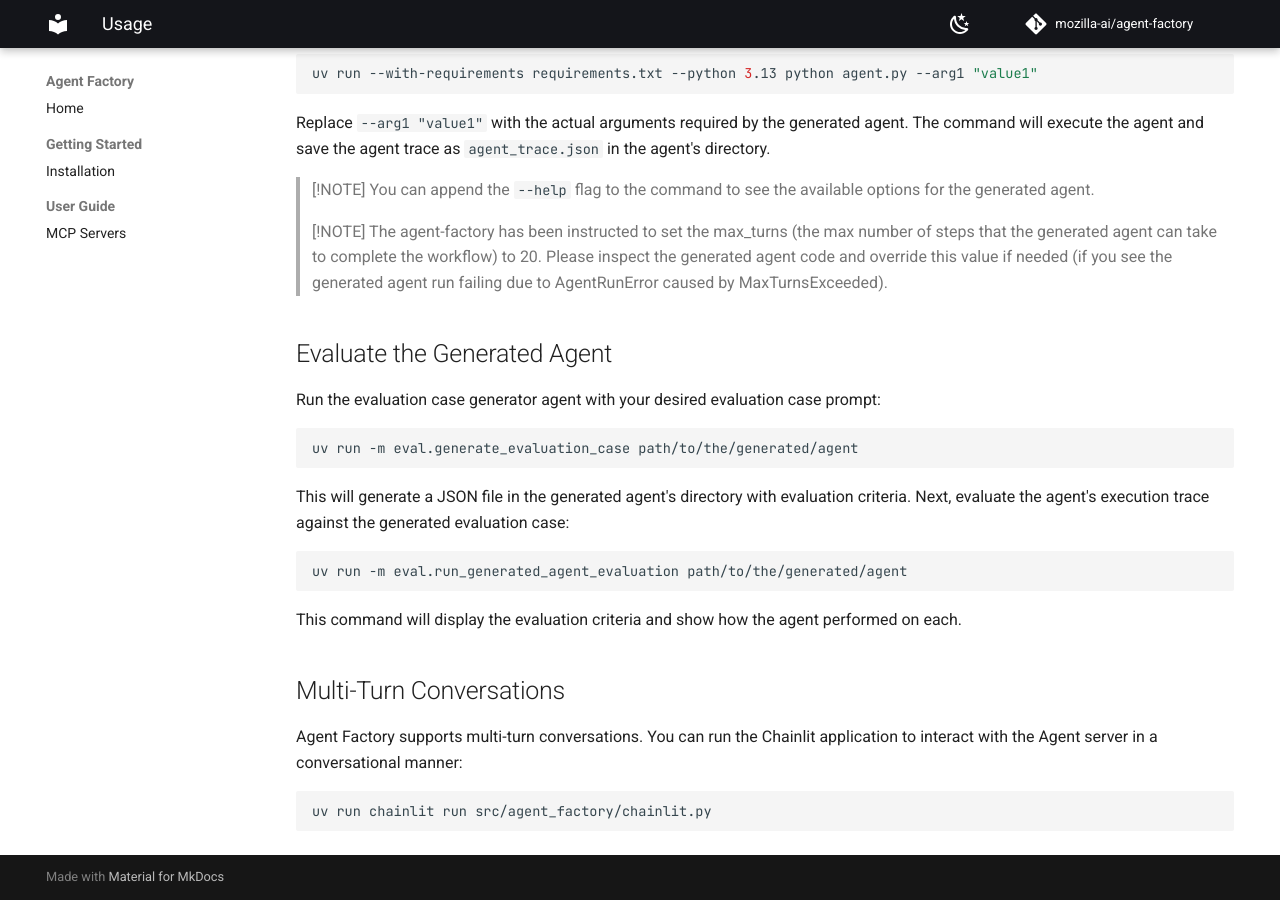
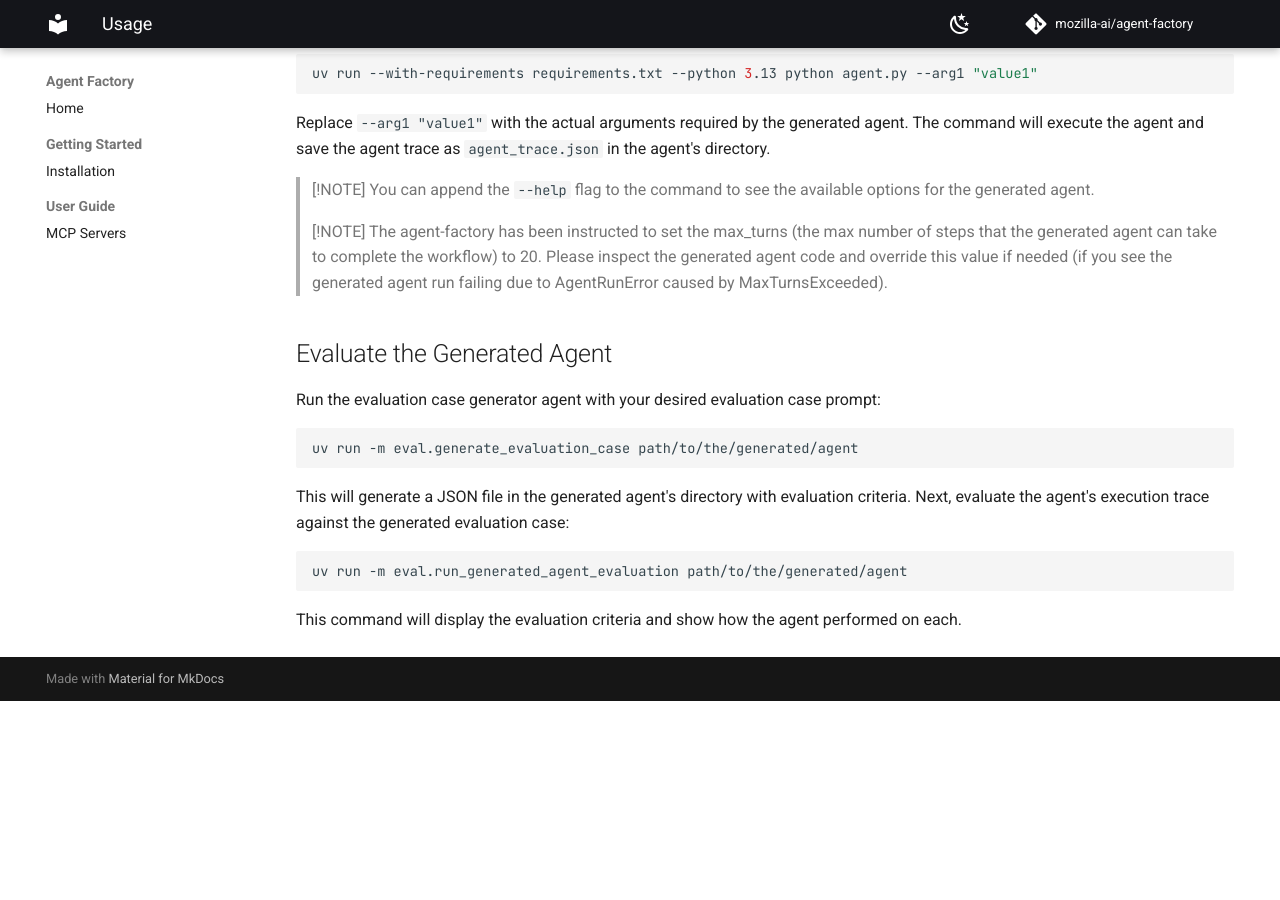
Before and after one commit to mozilla-ai/agent-factory, an MkDocs documentation site: the page built from docs/getting-started/usage.md, in a window 1280 px wide and 900 px high, scrolled down 2444 px. Built offline with MkDocs 1.6.1 and Material for MkDocs 9.7.7, drawn with Linux system fonts in a browser that asks for light colours; comment, search, counter and statistics services are not loaded; after the commit the page ends 3145 px from its top, so only the background shows below that.

Commit message:
Move multi-turn to its own file

````diff
--- a/docs/getting-started/usage.md
+++ b/docs/getting-started/usage.md
@@ -132,12 +132,3 @@ uv run -m eval.run_generated_agent_evaluation path/to/the/generated/agent
 ```
 
 This command will display the evaluation criteria and show how the agent performed on each.
-
-## Multi-Turn Conversations
-
-Agent Factory supports multi-turn conversations. You can run the Chainlit application to interact with the Agent server
-in a conversational manner:
-
-```bash
-uv run chainlit run src/agent_factory/chainlit.py
-```
````
Also changed, not shown: docs/getting-started/multi-turn-conversations.md (added, +8 -0 lines).
